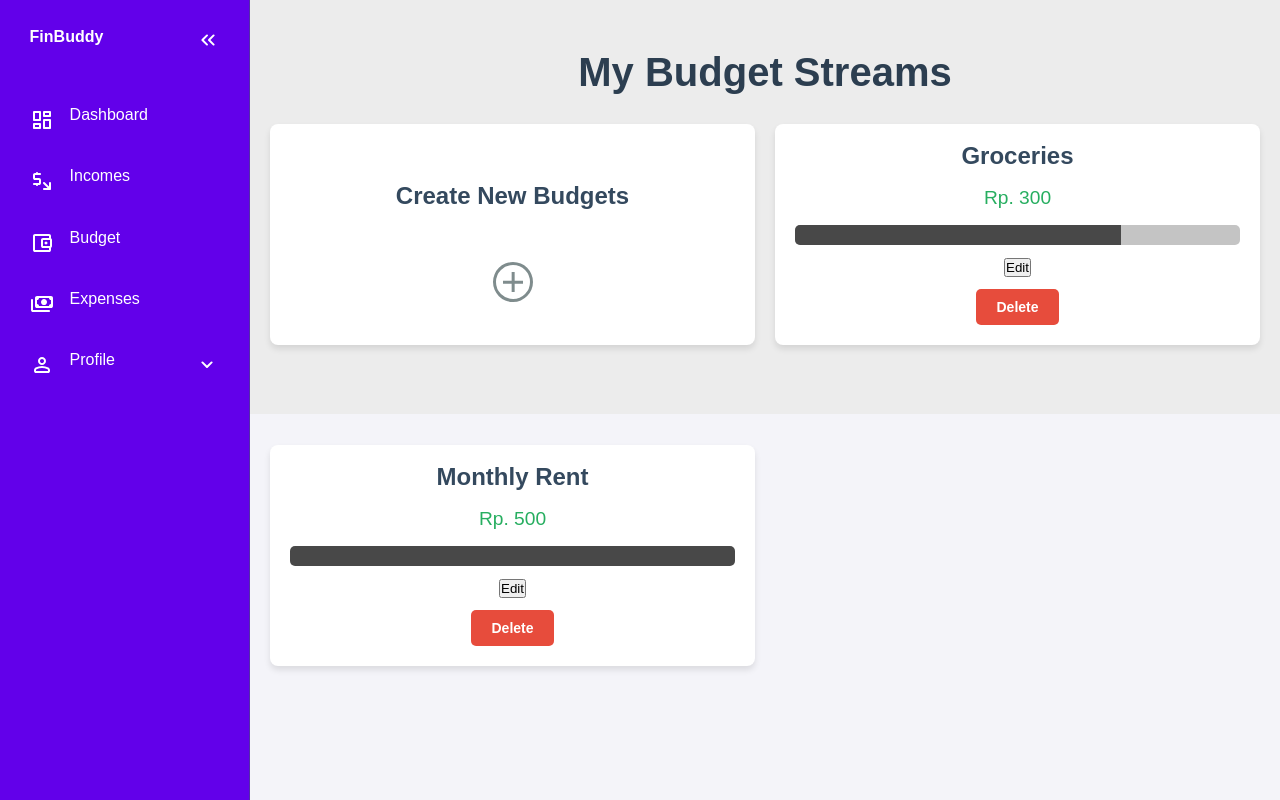
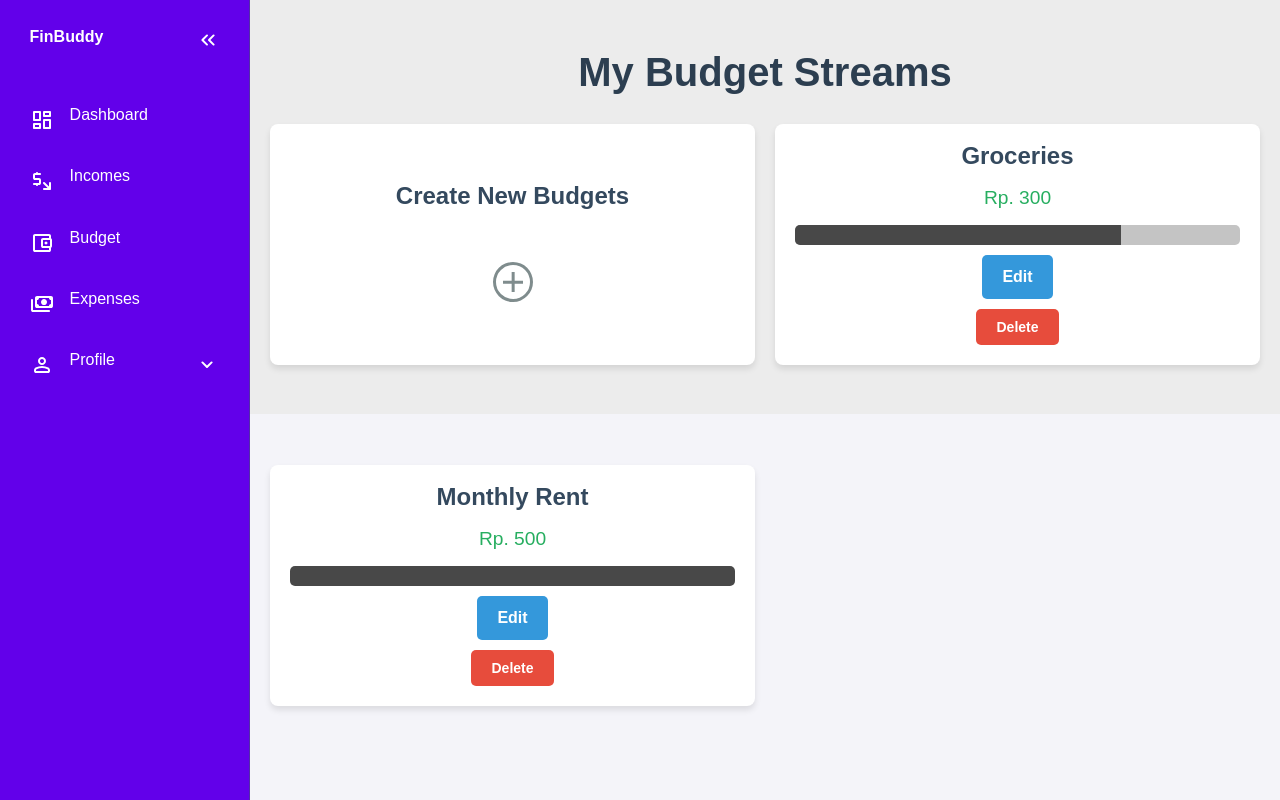
Before and after one commit to almaas-izdihar/fin-buddy, a PHP site: page /index.php?page=budget in a window 1280 px wide. Run offline with PHP 8.4, Linux system fonts and the light colour scheme; data comes from the database, SQL or seed files in the repository.

Commit message:
memperbaiki styling button edit pada pages budget

```diff
--- a/css/style_4.css
+++ b/css/style_4.css
@@ -118,3 +118,17 @@ svg {
 .create-card:hover svg {
   fill: #3498db; /* Ubah warna saat hover */
 }
+.edit-btn {
+  display: inline-block;
+  background-color: #3498db; /* Warna biru */
+  color: white;
+  padding: 10px 20px;
+  border-radius: 5px;
+  font-weight: bold;
+  transition: background-color 0.3s ease, transform 0.3s ease;
+}
+
+.edit-btn:hover {
+  background-color: #2980b9; /* Biru lebih gelap */
+  transform: scale(1.05);
+}
--- a/pages/budget.php
+++ b/pages/budget.php
@@ -64,12 +64,8 @@ $result = $stmt->get_result();
                     <div class="progress" style="width: <?php echo $percentage_spent; ?>%;"></div>
                 </div>
                 <!-- Edit Button -->
-                <a href="?page=editBudget&budget_id=<?php echo $row['id']; ?>" class="edit-btn" style="display: block; margin-top: 10px;">
-                    <button>
+                <a href="?page=editBudget&budget_id=<?php echo $row['id']; ?>" class="edit-btn" style="display: block; margin-top: 10px; text-decoration: none; text-align: center;">Edit</a>
 
-                        Edit
-                    </button>
-                </a>
                 <form method="post" style="margin-top: 10px;">
                     <input type="hidden" name="delete_id" value="<?php echo $row['id']; ?>">
                     <button type="submit" class="delete-btn">Delete</button>
```
